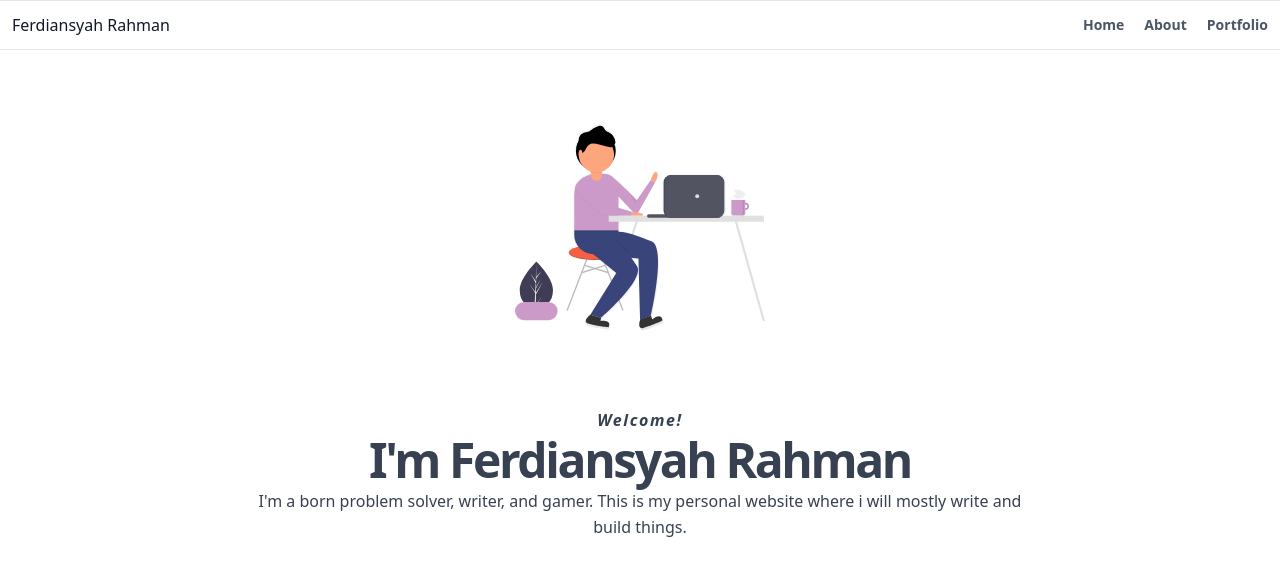
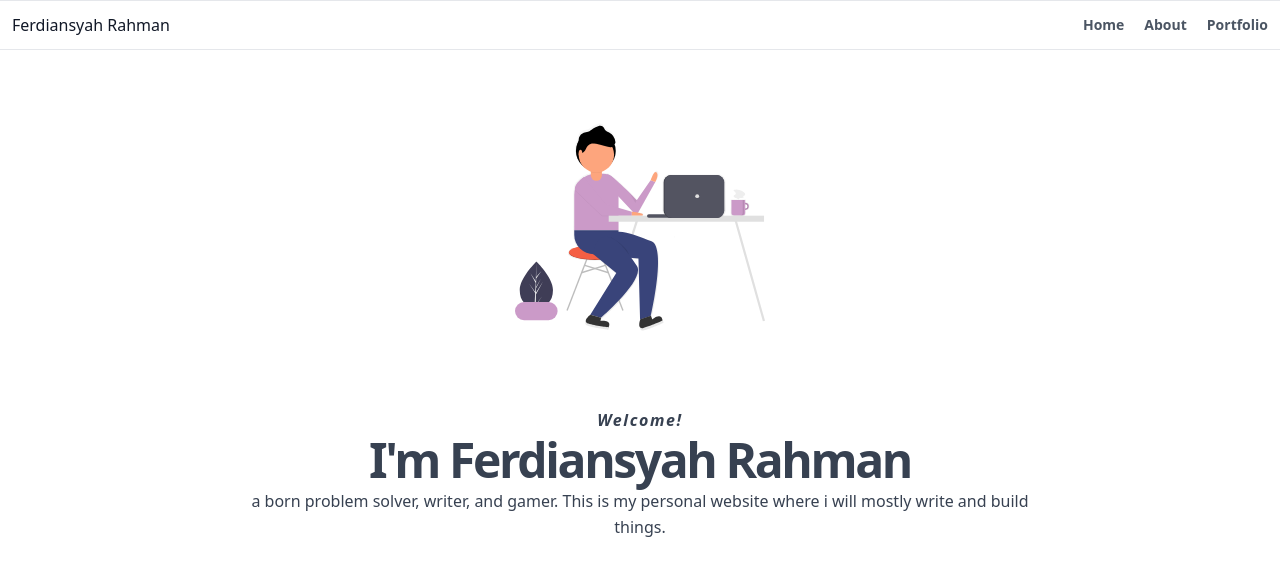
Before and after one commit to freakend/next-starter-tailwind, a Next.js app: page / in a window 1280 px wide. Shown: the top 576 px of the page. Built offline with nearby package versions, Linux system fonts and the light colour scheme.

Commit message:
Fix grammar

```diff
--- a/pages/index.js
+++ b/pages/index.js
@@ -38,7 +38,7 @@ export default function IndexPage() {
                         I'm Ferdiansyah Rahman
                     </h1>
                     <p class="mx-auto text-base font-medium leading-relaxed text-gray-700 lg:w-2/3">
-                    I'm a born problem solver, writer, and gamer. This is my personal website where i will mostly write and build things.
+                    a born problem solver, writer, and gamer. This is my personal website where i will mostly write and build things.
                     </p>
                 </div>
 
```
